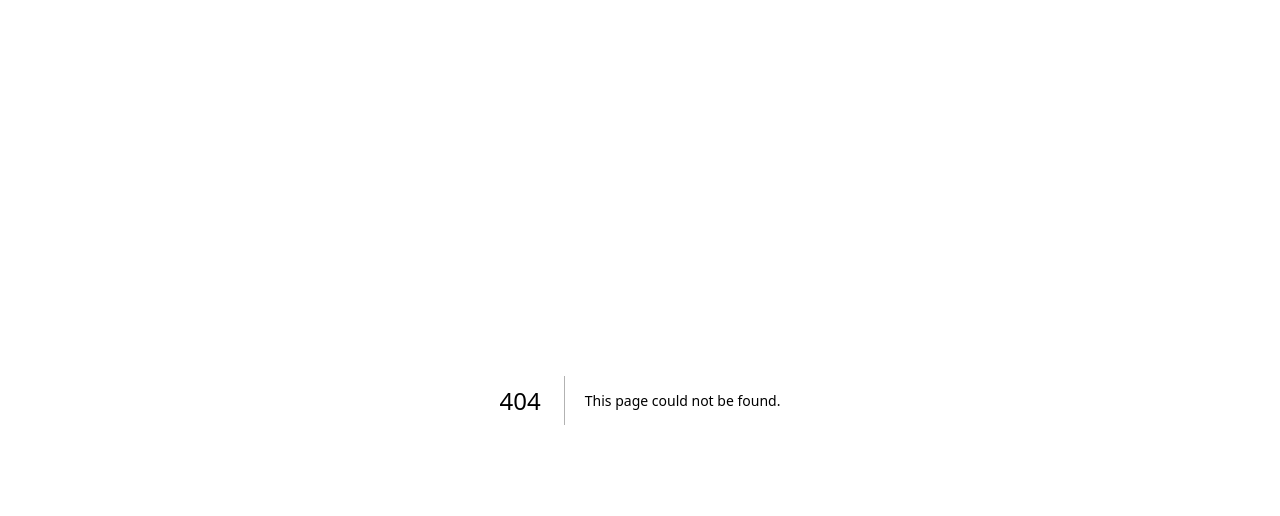
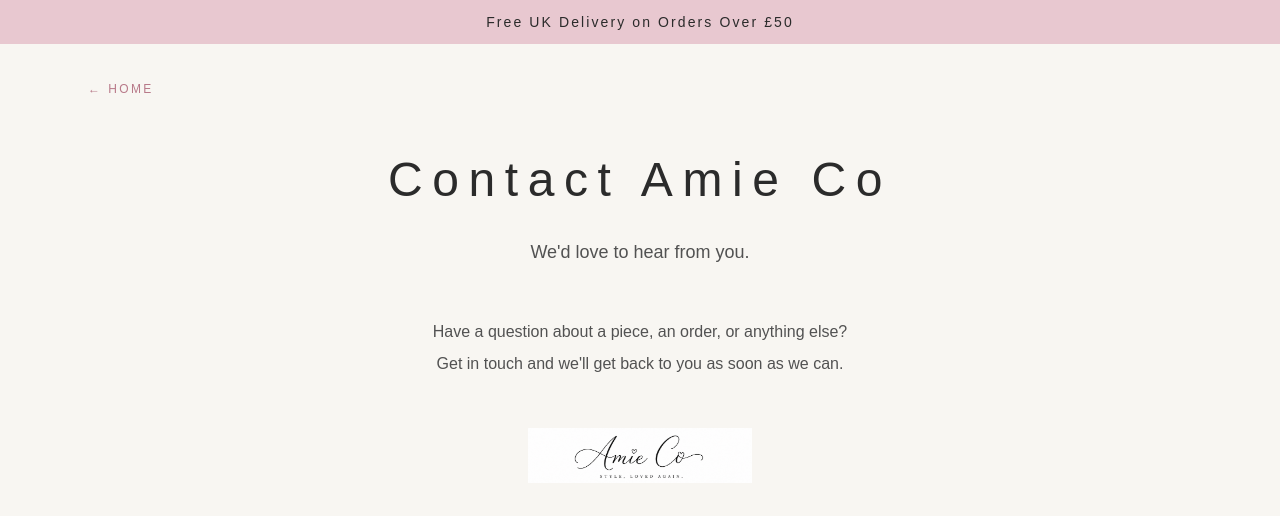
Before and after one commit to Eliseamieco/elise-amie-co, a Next.js app in the folder elise-amie-co-app/: page /contact in a window 1280 px wide. Before the commit this address had no page. Shown: the top 516 px of the page. Built offline with nearby package versions, Linux system fonts and the light colour scheme.

Commit message:
Update contact page design

```diff
--- /dev/null
+++ b/elise-amie-co-app/app/contact/page.tsx
@@ -0,0 +1,47 @@
+import Link from "next/link";
+
+export default function ContactPage() {
+  return (
+    <main className="min-h-screen bg-[#F8F6F2] text-[#2B2B2B]">
+
+      <div className="bg-[#E8C8D0] py-3 text-center text-sm font-medium tracking-[0.15em] text-[#2B2B2B]">
+        Free UK Delivery on Orders Over £50
+      </div>
+
+      <div className="mx-auto max-w-6xl px-6 pt-8">
+        <Link
+          href="/"
+          className="text-xs uppercase tracking-[0.2em] text-[#B87989] transition hover:text-[#2B2B2B]"
+        >
+          ← Home
+        </Link>
+      </div>
+
+      <section className="px-6 pt-14 text-center">
+        <h1 className="text-5xl font-light tracking-[0.2em]">
+          Contact Amie Co
+        </h1>
+
+        <p className="mx-auto mt-8 max-w-xl text-lg leading-8 text-neutral-600">
+          We'd love to hear from you.
+        </p>
+        <div className="mx-auto mt-12 max-w-xl">
+  <p className="leading-8 text-neutral-600">
+    Have a question about a piece, an order, or anything else?
+    <br />
+    Get in touch and we'll get back to you as soon as we can.
+  </p>
+
+  <div className="mt-12">
+  <img
+    src="/logo.png"
+    alt="Amie Co"
+    className="mx-auto w-56"
+  />
+</div>
+</div>
+      </section>
+
+    </main>
+  );
+}
```
